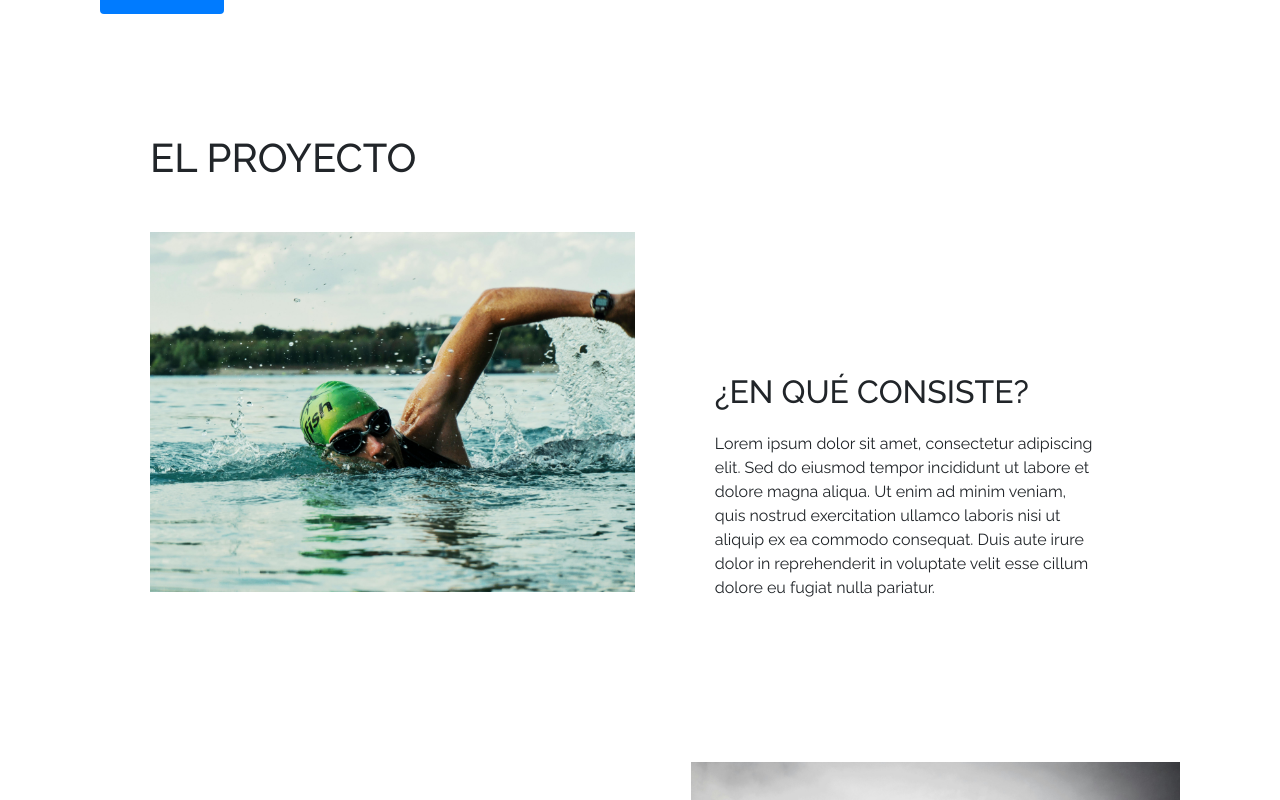
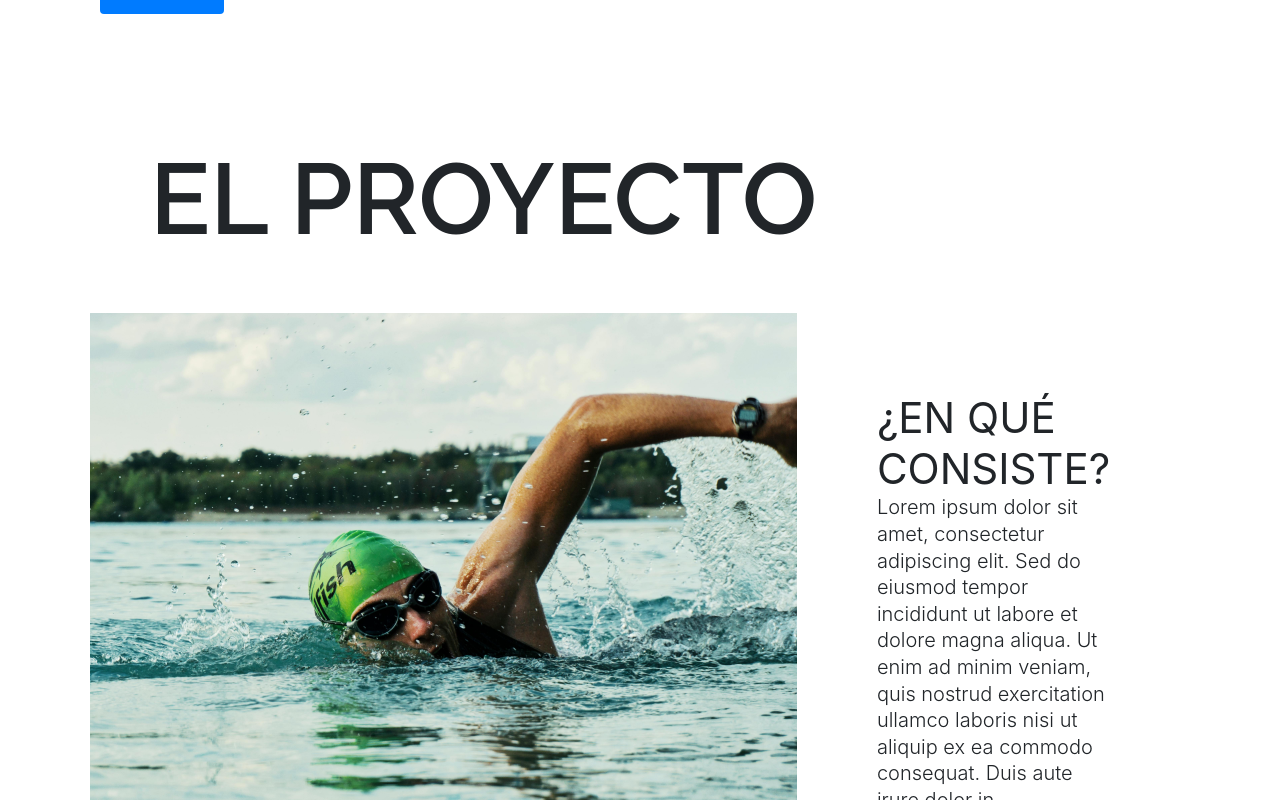
Before and after one commit to GabrielaRamos79/inner_visual_final_project, a React (Vite) app in the folder client/InnerVisual/: page / in a window 1280 px wide. Shown: the part 460-1260 px from the top of the page. Built offline with nearby package versions, Linux system fonts and the light colour scheme.

Commit message:
two layout gray

```diff
--- a/client/InnerVisual/src/components/usp/Usp.jsx
+++ b/client/InnerVisual/src/components/usp/Usp.jsx
@@ -8,10 +8,11 @@ const Usp = () => {
     <>
       <section className='uspSection'>
         <div className='titleUsp'>
-          <h1>EL PROYECTO</h1>
+          <h1 className='UspTitle' >EL PROYECTO</h1>
         </div>
 
         <div className="photoUsp1">
+          <div className='layoutgray1'></div>
           <img className='photo1' src={innerphoto} alt="swimming guy" />
           <div className='textPhoto1'>
             <h2 className='titleUsp1'>¿EN QUÉ CONSISTE?</h2>
@@ -26,6 +27,7 @@ const Usp = () => {
             <p className='textUsp2'>Lorem ipsum dolor sit amet, consectetur adipiscing elit. Sed do eiusmod tempor incididunt ut labore et dolore magna aliqua. Ut enim ad minim veniam, quis nostrud exercitation ullamco laboris nisi ut aliquip ex ea commodo consequat. Duis aute irure dolor in reprehenderit in voluptate velit esse cillum dolore eu fugiat nulla pariatur.
             </p>
           </div>
+          <div className='layoutgray2'></div>
           <img className='photo2' src={innerphoto2} alt="jumping biker" />
         </div>
       </section>
--- a/client/InnerVisual/src/components/usp/usp.css
+++ b/client/InnerVisual/src/components/usp/usp.css
@@ -1,29 +1,46 @@
 .titleUsp {
 margin: 50px;
+
 }
 
+.UspTitle{
+font-family: Raleway;
+font-size: 100px;
+font-weight: 600;
+line-height: 129.14px;
+text-align: left;
+;
 
+}
 .photoUsp1,
 .photoUsp2 {
     display: flex;
-    align-items: center;
+    align-items: flex-start;
     justify-content: center;
 }
-
 .photoUsp2 {
     margin-bottom: 100px;
 }
 
-.photo1,
+
 .photo2 {
     width: 540px;
-    height: 360px;
-    border-radius: 0px;
+    width: 713px;
+    height: 525px;
+    top: 2141px;
+    left: 800px;
+    gap: 0px;
+    opacity: 0px;
+
 }
 
 .photo1 {
-    margin-bottom: 150px;
-    margin-left: 50px;
+    width: 707px;
+    height: 525px;
+    top: 1444px;
+    left: 94px;
+    gap: 0px;
+    opacity: 0px;
 }
 
 .textPhoto1,
@@ -33,13 +50,45 @@ margin: 50px;
 
 .titleUsp1,
 .titleUsp2 {
-    margin-bottom: 20px;
+    /* margin-bottom: 20px; */
+font-family: Inter;
+font-size: 42px;
+font-weight: 400;
+line-height: 50.83px;
+text-align: left;
+
 }
 
 .uspSection {
     margin: 0 100px 50px;
 }
 
+.textUsp1,
+.textUsp2 {
+font-family: Inter;
+font-size: 20px;
+font-weight: 300;
+line-height: 26.6px;
+text-align: left;
+}
+.layoutgray1 {
+width: 714px;
+height: 697px;
+top: 1360px;
+gap: 0px;
+opacity: 0px;
+background-color: lightgray;
+}
+
+.layoutgray2 {
+width: 709px;
+height: 697px;
+top: 2057px;
+left: 891px;
+gap: 0px;
+opacity: 0px;
+background-color: lightgrey;
+}
 
 @media screen and (max-width: 1200px) {
     .uspSection {
```
